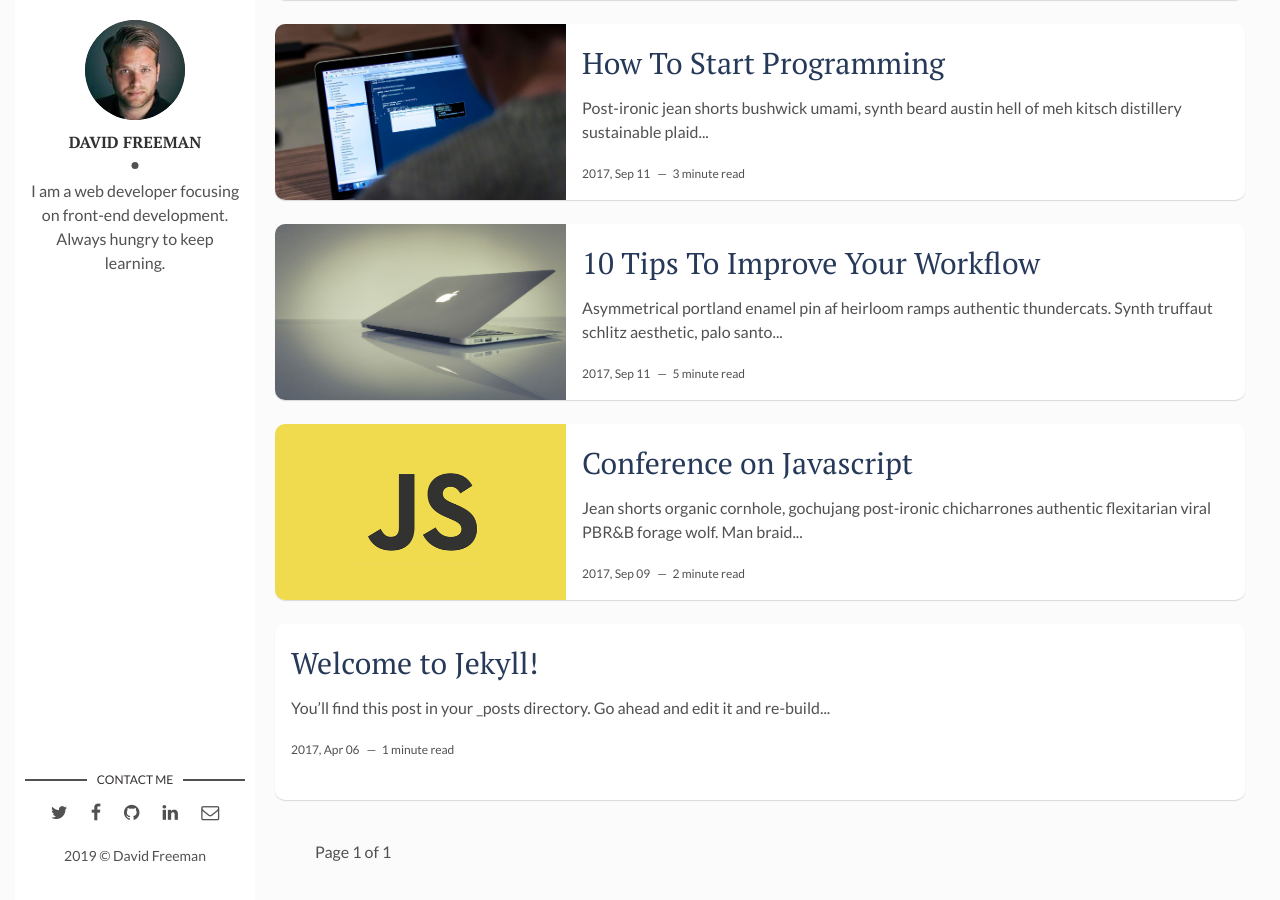
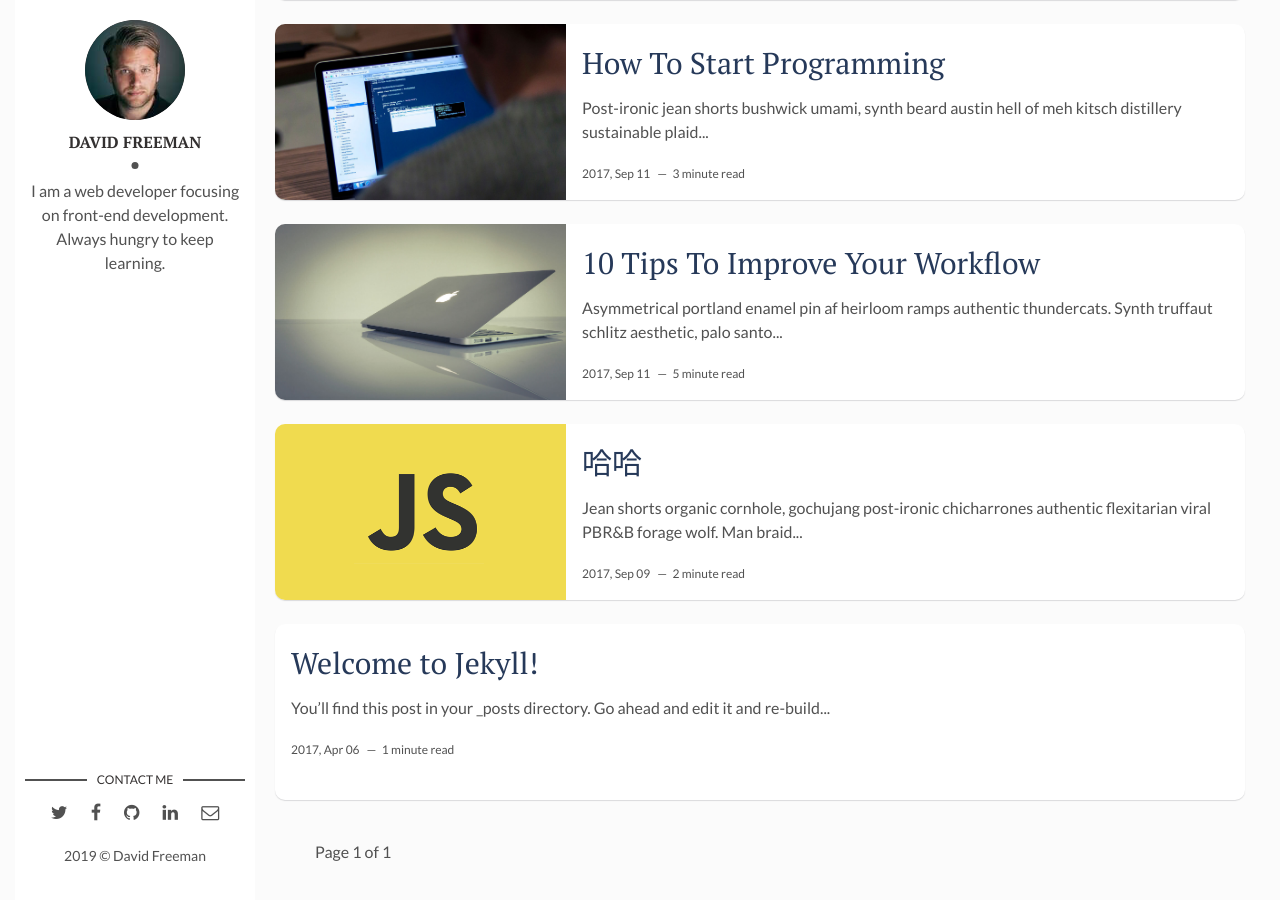
Before and after one commit to sl17/cyclone.github.io, a Jekyll site: the page built from index.html, in a window 1280 px wide and 900 px high, scrolled down 540 px. Built offline with Jekyll 4.4.1, drawn with Linux system fonts in a browser that asks for light colours; the list of posts is cut into pages by our own code.

Commit message:
Update 2017-09-10-conference-on-javascript.markdown

```diff
--- a/_posts/2017-09-10-conference-on-javascript.markdown
+++ b/_posts/2017-09-10-conference-on-javascript.markdown
@@ -1,10 +1,15 @@
 ---
 layout: post
-title: Conference on Javascript
-date: 2017-09-10 00:00:00 +0300
-description: You’ll find this post in your `_posts` directory. Go ahead and edit it and re-build the site to see your changes. # Add post description (optional)
-img: js-1.png # Add image post (optional)
-tags: [Js, Conference] # add tag
+title: 哈哈
+date: '2017-09-10 00:00:00 +0300'
+description: >-
+  You’ll find this post in your `_posts` directory. Go ahead and edit it and
+  re-build the site to see your changes.
+img: js-1.png
+tags:
+  - Js
+  - Conference
+published: true
 ---
 Jean shorts organic cornhole, gochujang post-ironic chicharrones authentic flexitarian viral PBR&B forage wolf. Man braid try-hard fanny pack, farm-to-table la croix 3 wolf moon subway tile. Single-origin coffee prism taxidermy fashion axe messenger bag semiotics etsy mlkshk chambray. Marfa lumbersexual meditation celiac. Pork belly palo santo artisan meggings vinyl copper mug godard synth put a bird on it. Cloud bread pop-up quinoa, raw denim meditation 8-bit slow-carb. Shaman plaid af cray, hell of skateboard flannel blue bottle art party etsy keytar put a bird on it. Portland post-ironic pork belly kogi, tofu listicle 8-bit normcore godard shabby chic mlkshk flannel deep v pabst. Pork belly kinfolk fingerstache lo-fi raclette. Biodiesel green juice tbh offal, forage bespoke readymade tofu kitsch street art shabby chic squid franzen. Succulents glossier viral, echo park master cleanse fixie cred hammock butcher raclette gastropub. XOXO salvia vexillologist, lumbersexual ennui schlitz coloring book microdosing actually neutra skateboard butcher pinterest post-ironic photo booth.
 
```
